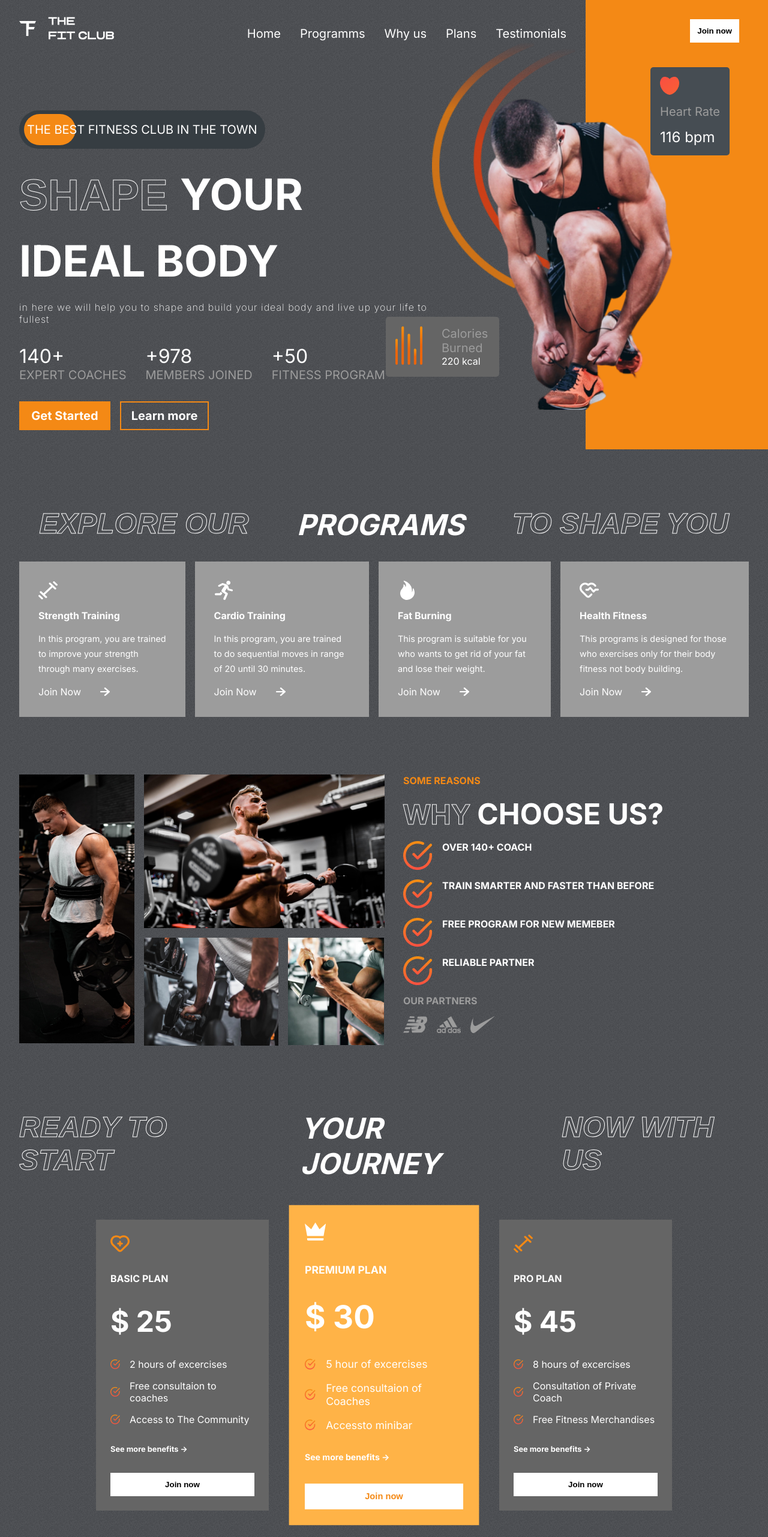
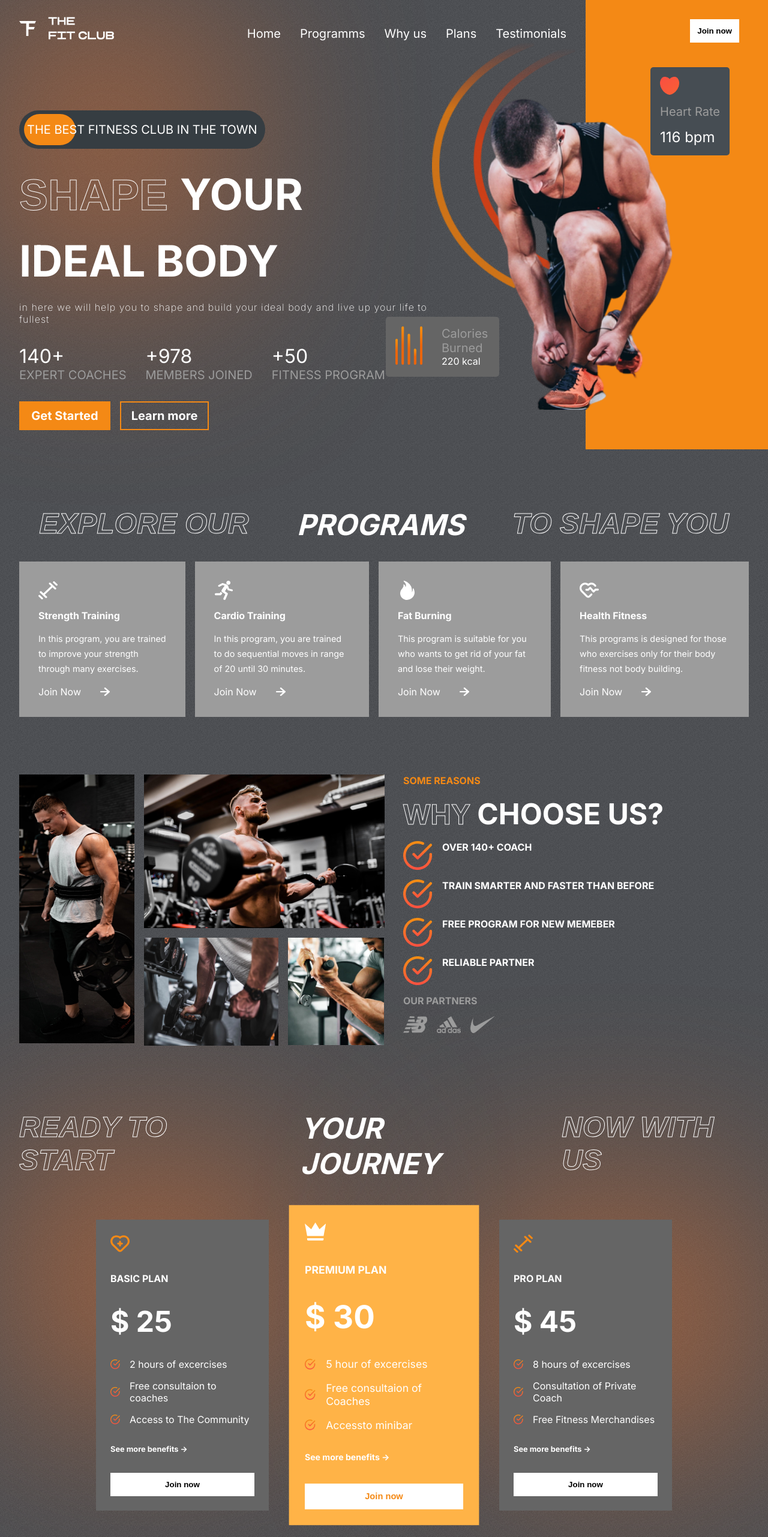
Before and after one commit to Younas-sudo/FitClub, a React (Vite) app: page / in a window 1280 px wide. Shown: the top 2562 px of the page at 60% size. Built offline with nearby package versions, Linux system fonts and the light colour scheme.

Commit message:
Added some blur styling to the page

```diff
--- a/src/App.css
+++ b/src/App.css
@@ -60,3 +60,11 @@
   transform: translateY(-3px);
   /* Slight lift effect */
 }
+
+.blur{
+  background: rgba(253, 120, 43, 0.69);
+  position: absolute;
+  border-radius: 50%;
+  filter: blur(150px);
+  z-index: -9;
+}
--- a/src/components/Footer/Footer.css
+++ b/src/components/Footer/Footer.css
@@ -1,13 +1,13 @@
-.Footer-container{
+.Footer-container {
     position: relative;
 }
 
-.Footer-container>hr{
+.Footer-container>hr {
     border: 1px solid var(--lightgray);
 }
 
 
-.Footer{
+.Footer {
     padding: 1rem 2rem;
     display: flex;
     flex-direction: column;
@@ -15,7 +15,25 @@
     align-items: center;
 }
 
-.logo-f>img{
+.logo-f>img {
     width: 10rem;
 
 }
+
+.blur-f-1 {
+    bottom: 0;
+    right: 15%;
+    width: 26rem;
+    height: 12rem;
+    filter: blur(200px);
+    background-color: red;
+}
+
+.blur-f-2 {
+    bottom: 0;
+    left: 15%;
+    width: 26rem;
+    height: 12rem;
+    filter: blur(200px);
+    background: rgba(253, 120, 43, 0.69);
+}
--- a/src/components/Footer/Footer.jsx
+++ b/src/components/Footer/Footer.jsx
@@ -11,7 +11,8 @@
                     <img src={Logo} alt="" />
                 </div>
             </div>
-
+            <div className="blur blur-f-1"></div>
+            <div className="blur blur-f-2"></div>
         </div>
     )
 }
--- a/src/components/Hero/Hero.css
+++ b/src/components/Hero/Hero.css
@@ -194,3 +194,10 @@
     font-size: 1rem;
 
 }
+
+
+.hero-blur{
+    width: 22rem;
+    height: 30rem;
+    left: 0;
+}
--- a/src/components/Hero/Hero.jsx
+++ b/src/components/Hero/Hero.jsx
@@ -9,6 +9,7 @@
 const Hero = () => {
     return (
         <div className="hero">
+            <div className="blur hero-blur"></div>
             <div className="left-h">
                 <Header />
                 {/* The best ad */}
--- a/src/components/Plans/Plans.css
+++ b/src/components/Plans/Plans.css
@@ -80,3 +80,18 @@
 .plans>:nth-child(2)>button {
     color: var(--orange);
 }
+
+
+.plans-blur-1{
+    width: 32rem;
+    height: 23rem;
+    top: 6rem;
+    left: 0rem;
+}
+
+.plans-blur-2 {
+    width: 32rem;
+    height: 23rem;
+    top: 10rem;
+    right: 0rem;
+}
--- a/src/components/Plans/Plans.jsx
+++ b/src/components/Plans/Plans.jsx
@@ -5,6 +5,8 @@
 const Plans = () => {
     return (
         <div className="plans-container">
+            <div className="blur plans-blur-1"></div>
+            <div className="blur plans-blur-2"></div>
             <div className="programs-header">
                 <span className='stroke-text'>READY TO START</span><span>YOUR JOURNEY</span><span className='stroke-text'>NOW WITH US</span>
             </div>
```
